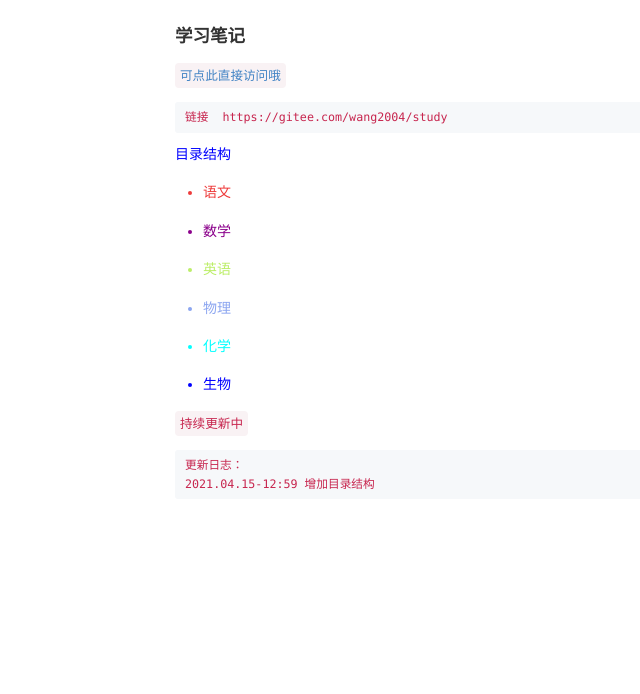
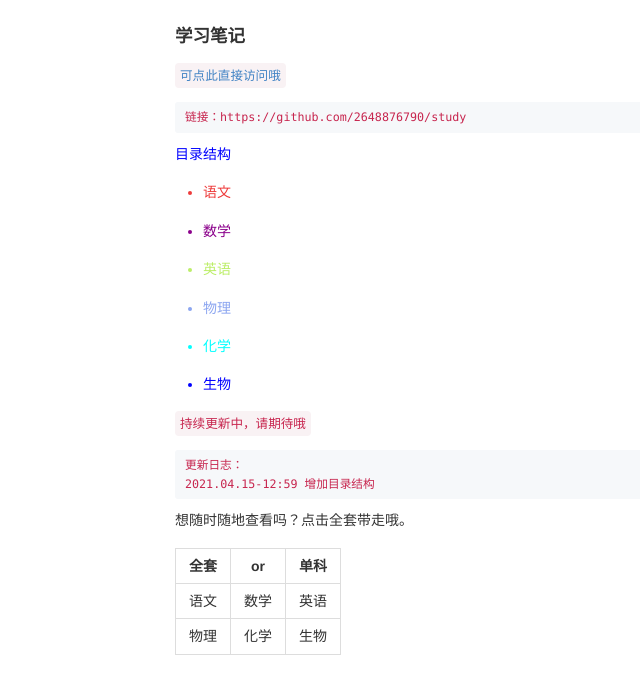
Before and after one commit to 2648876790/study, a plain HTML site: page index.html in a window 1280 px wide. Shown: the whole page, without its empty margins (5-645 px from the left). Drawn offline with Linux system fonts and the light colour scheme.

Commit message:
更新一下哦

```diff
--- a/index.html
+++ b/index.html
@@ -746,8 +746,8 @@ pre {
 <!-- From: M Note -->
 <!-- Author: HJQ -->
 <!-- email: 880634@qq.com --><h4	id="学习笔记">学习笔记</h4/>
-<p><code><a href="https://gitee.com/wang2004/study">可点此直接访问哦</a></code></p>
-<pre><code>链接&nbsp;&nbsp;https://gitee.com/wang2004/study</code></pre>
+<p><code><a href="https://github.com/2648876790/study">可点此直接访问哦</a></code></p>
+<pre><code>链接：https://github.com/2648876790/study</code></pre>
 <font color="#0000ff">目录结构</font>
 <font color="#EE3B3B">
 <ul>
@@ -791,8 +791,32 @@ pre {
 </li>
 </ul>
 </font>
-<p><code>持续更新中</code></p>
+<p><code>持续更新中，请期待哦</code></p>
 <pre><code>更新日志：<br/>2021.04.15-12:59 增加目录结构</code></pre>
+<p>想随时随地查看吗？点击全套带走哦。</p>
+<table>
+<thead>
+<tr>
+<th>全套</th>
+<th>or</th>
+<th>单科</th>
+</tr>
+</thead>
+<tbody>
+<tr>
+<td>语文</td>
+<td>数学</td>
+<td>英语</td>
+</tr>
+</tbody>
+<tbody>
+<tr>
+<td>物理</td>
+<td>化学</td>
+<td>生物</td>
+</tr>
+</tbody>
+</table>
 
 </body>
 </html>
```
Also changed, not shown: 1 other file.
